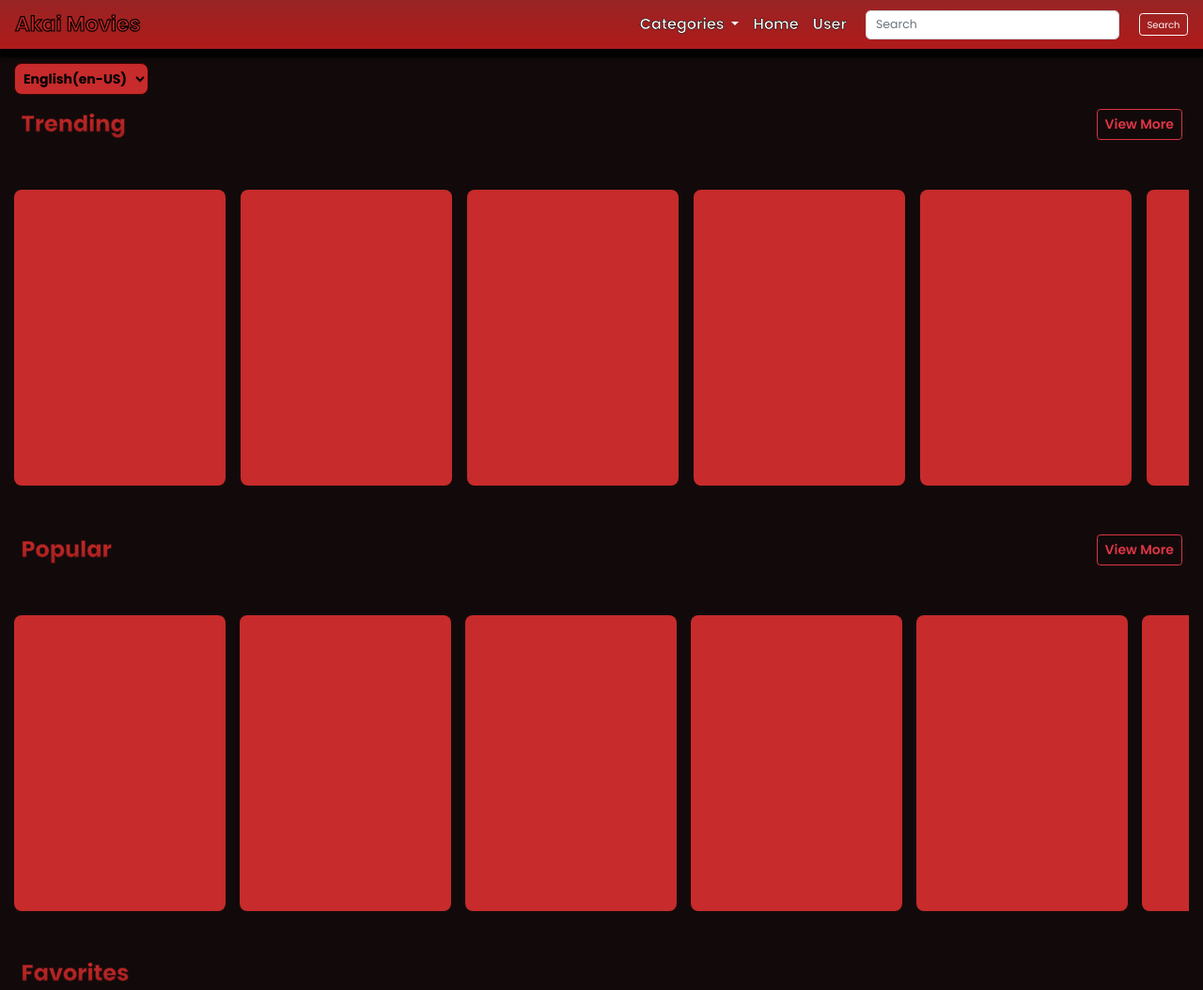
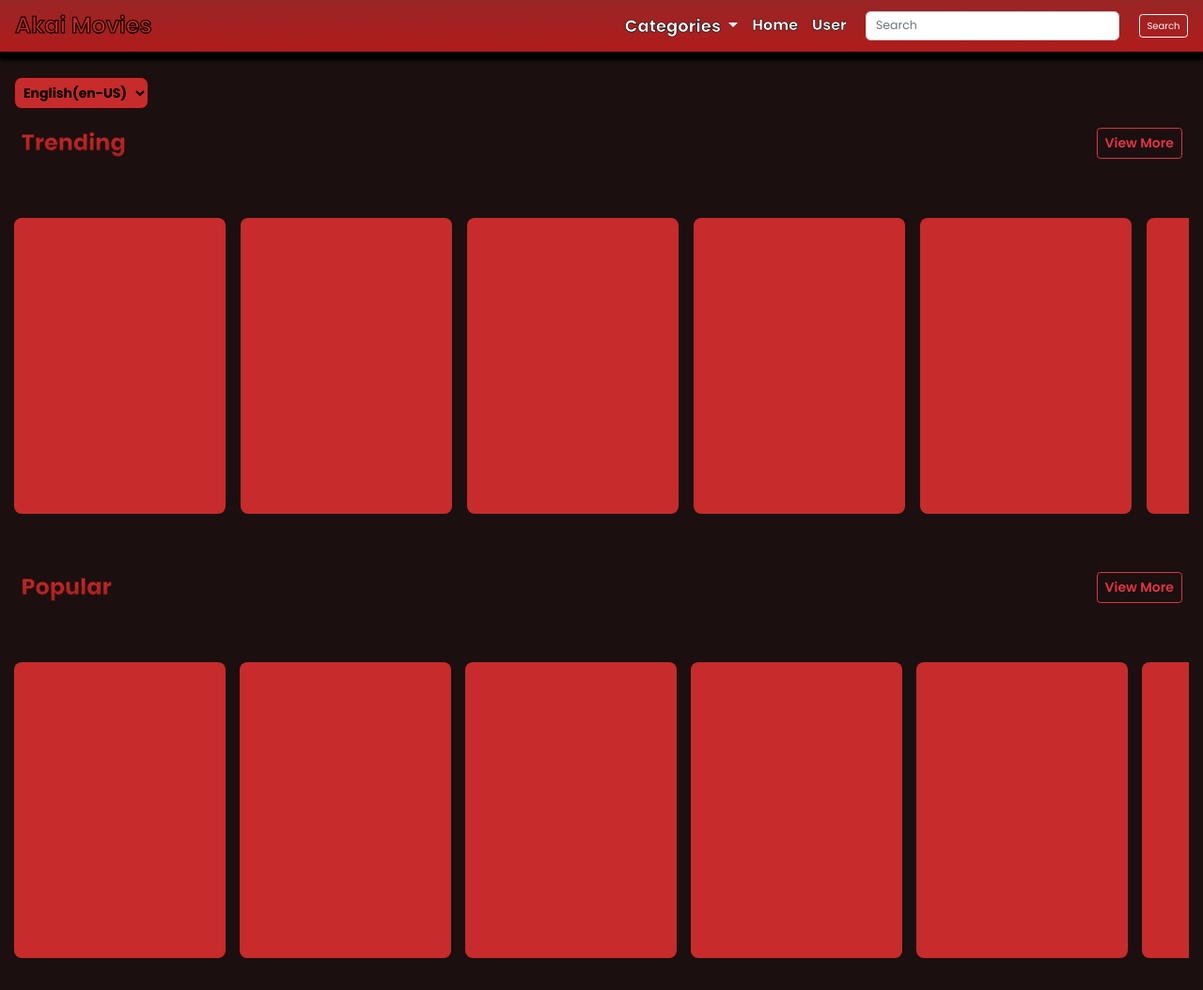
Before and after one commit to KortexCode/moviePage-API, a website: page index.html in a window 1280 px wide. Shown: the top 1054 px of the page at 94% size. Drawn offline with nearby package versions, Linux system fonts and the light colour scheme.

Commit message:
Se realizan cambios al color del fondo y sombras de los poster, cambios en tipografía de texto en el nav bar, se modifican margenes del botón selector de idioma según la pantalla.

```diff
--- a/index.html
+++ b/index.html
@@ -80,7 +80,7 @@
         </div>
       </div>
       <!-- LANGUAGE SELECTOR -->
-      <select name="language" id="select-language" class="ms-4 mt-4 p-2">
+      <select name="language" id="select-language" class="ms-4 mb-4 mt-4 mt-md-5 mb-md-2 p-2">
         <!-- <option class="opt" value="en-US">English(en)</option> -->
         <option class="opt" value="en-US">English(en-US)</option>
         <option class="opt" value="es">Spanish(es)</option>
--- a/styles/main.css
+++ b/styles/main.css
@@ -3,7 +3,7 @@
     --background-bars:rgba(167, 49, 49, 0.92);
     --Background:linear-gradient(359.54deg, rgba(0, 0, 0, 0.94) 8.17%, rgba(0, 0, 0, 0.893) 45.74%, rgba(1, 1, 1, 0.846) 71.8%);
     --Background2: #180d0d;
-    --Background3: #120a0a;
+    --Background3: #1b0f0f;
     --menu-mobile-background:  linear-gradient(180deg, rgba(182, 43, 43, 0.82) 0%, rgba(244, 8, 8, 0.88) 279.41%);
     --mobile-search-input: rgba(160, 65, 65, 0.74);
     /* fonts*/
@@ -72,7 +72,7 @@ main{
     display: flex;
     gap: 16px;
     align-items: center;
-    height: 400px;
+    height: 420px;
     width: 100%;
     overflow-x: scroll;
     overflow-y: hidden;
@@ -96,7 +96,7 @@ main{
     position: relative;
     height: 315px;
     width:225px;
-    filter: drop-shadow(4px 4px 5px #090707);
+    filter: drop-shadow(4px 4px 5px #352323);
     transition: all;
     transition-duration: 0.5s;
 }
--- a/styles/mobile.css
+++ b/styles/mobile.css
@@ -4,3 +4,6 @@
 #popular-list__cards-container .poster-container:hover{
     transform: none;
 }
+#favorite{
+    margin-bottom: 100px;
+}
--- a/styles/navbar.css
+++ b/styles/navbar.css
@@ -22,7 +22,7 @@ header{
 #nav-title{
     margin: 8px 0;
     padding: 0 16px 0 16px;
-    font-size: 2.2rem;
+    font-size: var(--text24);
     font-weight: 600;
     color: red;
     /* Color de fondo */
@@ -62,7 +62,7 @@ hr{
 .nav-item h3, .nav-item a{
 
     font-size: var(--text16);
-    font-weight: 600;
+    font-weight: 700;
     color: White;
     /* Bordes al texto */
     -webkit-text-stroke-width: 0.5px;
@@ -73,11 +73,11 @@ hr{
 }
 
 .nav-item span{
-    font-size: var(--text16);
-    font-weight: 600;
+    font-size: var(--text18);
+    font-weight: 700;
     color: White;
     /* Bordes al texto */
-    -webkit-text-stroke-width: 0.5px;
+    -webkit-text-stroke-width: 0.6px;
     -webkit-text-stroke-color: black;
     transform: color;
     transition: all 200ms;
```
